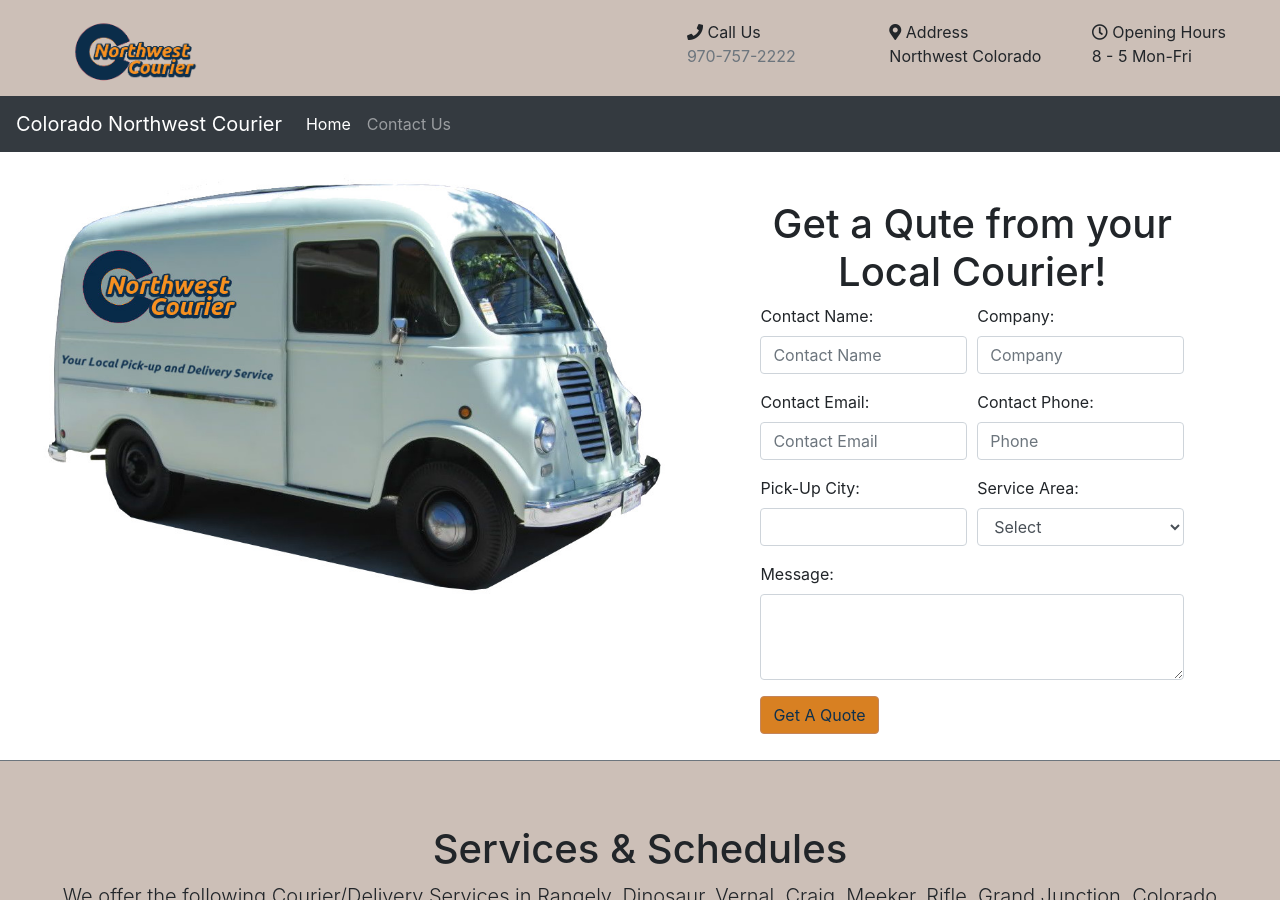
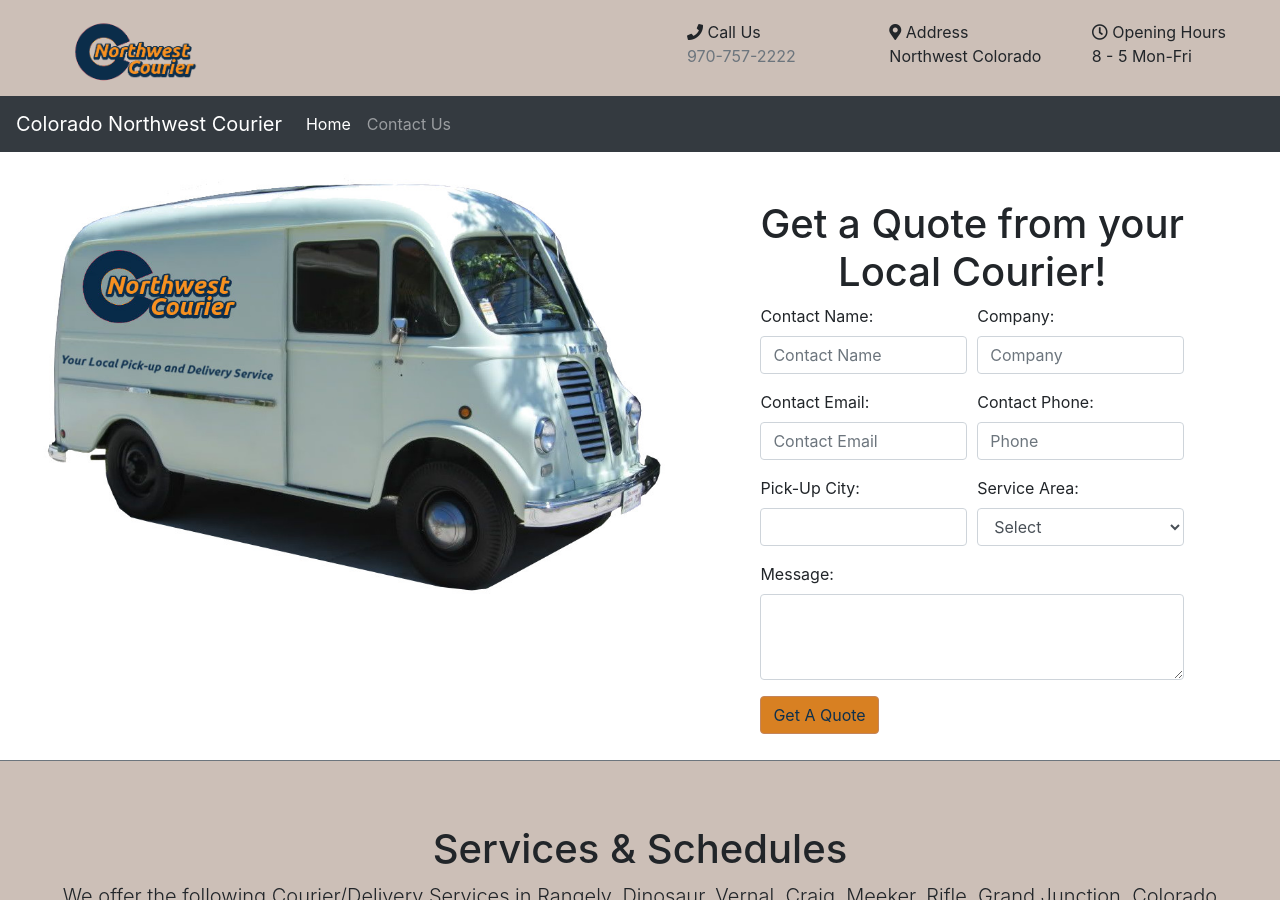
Before and after one commit to kfn8dkodemonkey/CNWCourier, a Jekyll site: the page built from index.md, in a window 1280 px wide and 900 px high. Built offline with Jekyll 4.4.1, drawn with Linux system fonts in a browser that asks for light colours.

Commit message:
update content

```diff
--- a/_includes/Get-Quote.html
+++ b/_includes/Get-Quote.html
@@ -1,5 +1,5 @@
 
-<h1 class="text-center">Get a Qute from your Local Courier!</h1>
+<h1 class="text-center">Get a Quote from your Local Courier!</h1>
 
 <form action="https://formspree.io/co.nwcourier@gmail.com" method="POST">
   <input type="hidden" name="_subject" value="Get A Quote!" />
```
